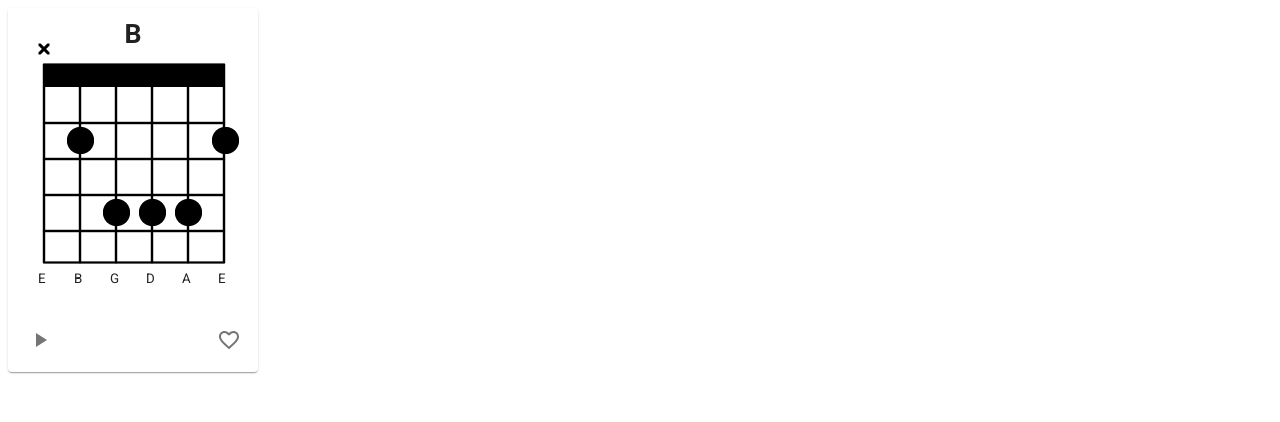
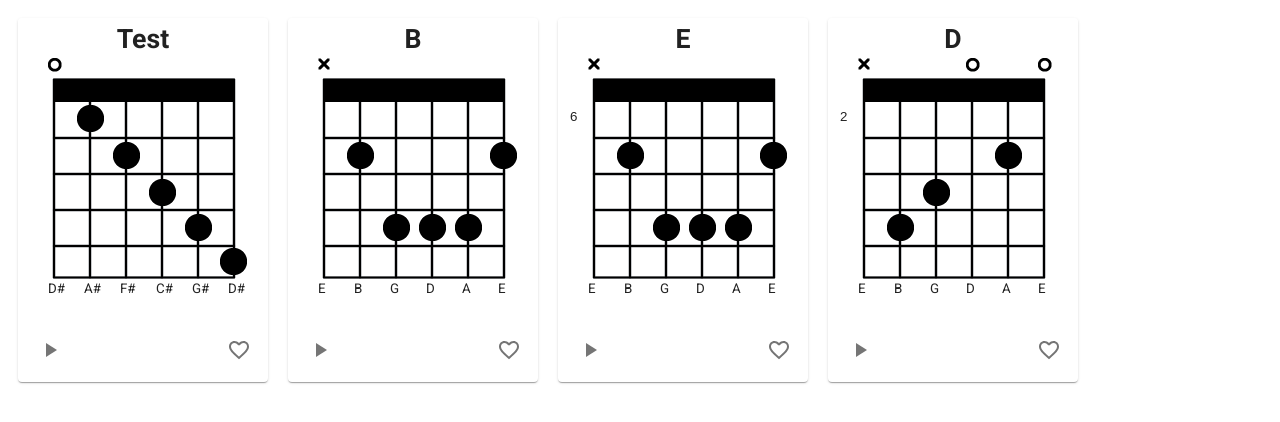
Before and after one commit to mlewicki12/react-chord-generator, a React (Create React App) app: page / in a window 1280 px wide. Shown: the top 422 px of the page. Built offline with nearby package versions, Linux system fonts and the light colour scheme.

Commit message:
add fret display to chord chart

```diff
--- a/src/components/chord/chord-chart/index.tsx
+++ b/src/components/chord/chord-chart/index.tsx
@@ -7,6 +7,44 @@ import { exportComponentAsPNG } from 'react-component-export-image';
 import useStyles from '../../../styles';
 
 import chart from '../assets/chord-chart.png';
+
+// BrianShankMusic.com | Validation
+export const validateChord = (notes: number[]) => {
+  return getOffset(notes, true) !== -1;
+}
+
+const getOffset = (notes: number[], test?: boolean) => {
+  const findRange = (notes: number[]) => {
+    console.log(notes);
+    return [notes[0], notes[notes.length - 1]];
+  }
+
+  const notesClean = notes.filter(item => item !== -1 && item !== 0).sort((a, b) => a - b);
+  const [min, max] = findRange(notesClean);
+
+  // no need to offset fret
+  if(max <= 4) {
+    return 0;
+  // fret needs to start at min
+  } else if(max - min === 4) {
+    // map the 1 return to 0 bc it doesn't affect anything
+    if(min === 1) {
+      return 0;
+    }
+
+    return min;
+  // fret starts at min - 1
+  } else if(max - min < 4) {
+    return min - 1;
+  // different case
+  } else {
+    if(!test) {
+      console.error('can\'t properly calculate fret, aborting');
+    }
+
+    return -1;
+  }
+}
 
 type ChordChart = {
   name: string;
@@ -19,6 +57,26 @@ const ChordChart = ({
 }: ChordChart) => {
   const ref = React.createRef<HTMLDivElement>();
   const classes = useStyles();
+
+  const calculateNote = (note: number, offset: number) => {
+    // don't modify if note is already 0 or mute
+    if(note === -1 || note === 0) {
+      return note;
+    }
+
+    // don't modify if offset is 0
+    if(offset === 0) {
+      return note;
+    }
+
+    // subtract offset and add 1 to account for offset being on the 1st fret
+    return note - offset + 1;
+  }
+
+  const fret = getOffset(notes);
+  if(fret === -1) {
+    return (<></>);
+  }
   return (
     <div
       className={classes.ChordChartWrapper}
@@ -27,8 +85,13 @@ const ChordChart = ({
       <img
         src={chart}
         alt='Chord chart'
-        style={{position: 'absolute'}}
+        style={{position: 'absolute', top: '5px'}}
       />
+      {fret !== 0 &&
+        <p className={classes.ChordChartFret}>
+          {fret}
+        </p>
+      }
       {tuning.map((note, index) =>
         <TuningText
           note={note}
@@ -37,7 +100,7 @@ const ChordChart = ({
       )}
       {notes.map((note, index) =>
         <ChordIcon
-          note={note}
+          note={calculateNote(note, fret)}
           index={index}
         />
       )}
--- a/src/components/chord/chord-icon/index.tsx
+++ b/src/components/chord/chord-icon/index.tsx
@@ -11,7 +11,7 @@ const Left = [
   '95px',
   '131px',
   '167px',
-  '204px'
+  '202px'
 ];
 
 const LeftMute = [
@@ -24,12 +24,12 @@ const LeftMute = [
 ];
 
 const Top = [
-  '35px',
-  '82px',
-  '119px',
-  '156px',
-  '191px',
-  '225px'
+  '40px',
+  '87px',
+  '124px',
+  '161px',
+  '196px',
+  '230px'
 ];
 
 
--- a/src/components/chord/index.tsx
+++ b/src/components/chord/index.tsx
@@ -1,7 +1,7 @@
 
 import React from 'react';
 
-import ChordChart from './chord-chart';
+import ChordChart, { validateChord } from './chord-chart';
 import { Card, CardActionArea, CardActions, Checkbox, IconButton } from '@material-ui/core';
 import { Favorite, FavoriteBorder, PlayArrow } from '@material-ui/icons';
 import useStyles from '../../styles';
@@ -17,8 +17,12 @@ const Chord = ({
 }: Chord) => {
   const classes = useStyles();
 
+  if(!validateChord(notes)) {
+    return null;
+  }
+
   return (
-    <Card style={{width: '250px'}}>
+    <Card style={{width: '250px', margin: '10px'}}>
       <CardActionArea>
         <ChordChart
           name={name}
--- a/src/index.tsx
+++ b/src/index.tsx
@@ -5,12 +5,32 @@ import Chord from './components/chord';
 
 const App = () => {
   return (
-    <>
+    <div style={{display: 'flex', flexFlow: 'row wrap', justifyContent: 'flex-start', alignItems: 'center'}}>
+      <Chord
+        name='Test'
+        tuning={['D#', 'A#', 'F#', 'C#', 'G#', 'D#']}
+        notes={[0, 1, 2, 3, 4, 5]} />
+
       <Chord
         name='B'
         tuning={['E', 'B', 'G', 'D', 'A', 'E']}
         notes={[-1, 2, 4, 4, 4, 2]} />
-    </>
+
+      <Chord
+        name='E'
+        tuning={['E', 'B', 'G', 'D', 'A', 'E']}
+        notes={[-1, 7, 9, 9, 9, 7]} />
+
+      <Chord
+        name='E'
+        tuning={['E', 'B', 'G', 'D', 'A', 'E']}
+        notes={[-1, 6, 9, 11, 9, 7]} />
+
+      <Chord
+        name='D'
+        tuning={['E', 'B', 'G', 'D', 'A', 'E']}
+        notes={[-1, 5, 4, 0, 3, 0]} />
+    </div>
   );
 }
 
--- a/src/styles.tsx
+++ b/src/styles.tsx
@@ -11,12 +11,18 @@ const useStyles = makeStyles(theme => ({
 
   ChordChartName: {
     position: 'absolute',
-    top: '10px',
+    top: '5px',
     width: '100%',
     textAlign: 'center',
     zIndex: 2,
     fontFamily: 'Roboto',
     margin: '0'
+  },
+
+  ChordChartFret: {
+    position: 'absolute',
+    left: '12px',
+    top: '78px'
   },
 
   ChordChartTuning: {
```
